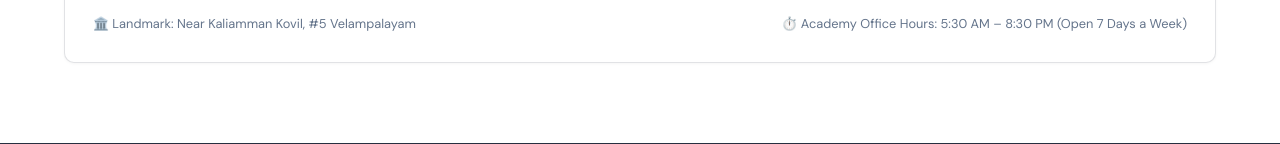
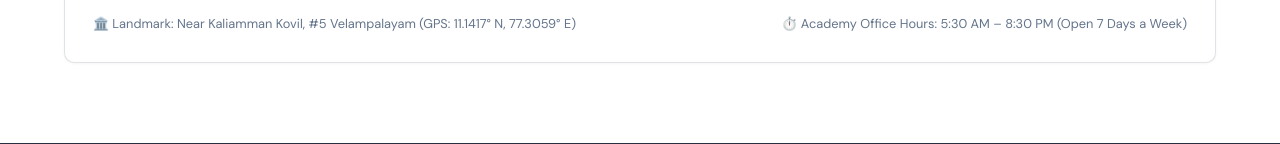
Before and after one commit to sandydilsehe-collab/tric-academy, a Flask app: page / in a window 1280 px wide. Shown: the part 5828-5972 px from the top of the page. Run offline with Flask 3, Linux system fonts and the light colour scheme; data comes from the database, SQL or seed files in the repository; both versions use the stored data as it was after the commit; some libraries are stand-ins or nearby versions.

Commit message:
Update Interactive Location Map to exact coordinates 11.141676807272594, 77.30589866530622

```diff
--- a/templates/index.html
+++ b/templates/index.html
@@ -348,7 +348,7 @@
           Tirupur - 641 652, Tamil Nadu, India.
         </p>
         <div style="margin-top: 1rem;">
-          <a href="https://maps.google.com/?q=85/5,+Kaliamman+Kovil+Street,+#5+Velampalayam,+Tirupur+-+641652,+Tamil+Nadu,+India" target="_blank" rel="noopener noreferrer" style="color: var(--brand-primary); font-size: 0.85rem; font-weight: 600; text-decoration: none;">
+          <a href="https://maps.google.com/?q=11.141676807272594,77.30589866530622" target="_blank" rel="noopener noreferrer" style="color: var(--brand-primary); font-size: 0.85rem; font-weight: 600; text-decoration: none;">
             Get Directions on Maps →
           </a>
         </div>
@@ -392,14 +392,14 @@
             85/5, Kaliamman Kovil Street, #5 Velampalayam, Tirupur - 641 652, Tamil Nadu, India.
           </p>
         </div>
-        <a href="https://maps.google.com/?q=85/5,+Kaliamman+Kovil+Street,+#5+Velampalayam,+Tirupur+-+641652,+Tamil+Nadu,+India" target="_blank" rel="noopener noreferrer" class="btn btn-secondary btn-sm" style="font-weight: 600; white-space: nowrap;">
+        <a href="https://maps.google.com/?q=11.141676807272594,77.30589866530622" target="_blank" rel="noopener noreferrer" class="btn btn-secondary btn-sm" style="font-weight: 600; white-space: nowrap;">
           🗺️ Open in Google Maps ↗
         </a>
       </div>
 
       <div class="map-responsive-wrapper" style="position: relative; width: 100%; border-radius: var(--radius-sm); overflow: hidden; border: 1px solid var(--border-hairline); box-shadow: var(--shadow-sm); min-height: 380px;">
         <iframe
-          src="https://maps.google.com/maps?q=85%2F5%2C%20Kaliamman%20Kovil%20Street%2C%20%235%20Velampalayam%2C%20Tirupur%20641652%2C%20Tamil%20Nadu&t=&z=16&ie=UTF8&iwloc=&output=embed"
+          src="https://maps.google.com/maps?q=11.141676807272594,77.30589866530622&t=&z=17&ie=UTF8&iwloc=&output=embed"
           width="100%"
           height="380"
           style="border:0; width: 100%; height: 380px; display: block;"
@@ -410,7 +410,7 @@
         </iframe>
       </div>
       <div style="margin-top: 0.85rem; display: flex; justify-content: space-between; align-items: center; flex-wrap: wrap; gap: 0.5rem; font-size: 0.8rem; color: var(--text-muted);">
-        <span>🏛️ Landmark: Near Kaliamman Kovil, #5 Velampalayam</span>
+        <span>🏛️ Landmark: Near Kaliamman Kovil, #5 Velampalayam (GPS: 11.1417° N, 77.3059° E)</span>
         <span>⏱️ Academy Office Hours: 5:30 AM – 8:30 PM (Open 7 Days a Week)</span>
       </div>
     </div>
```
Also changed, not shown: tric.db.
